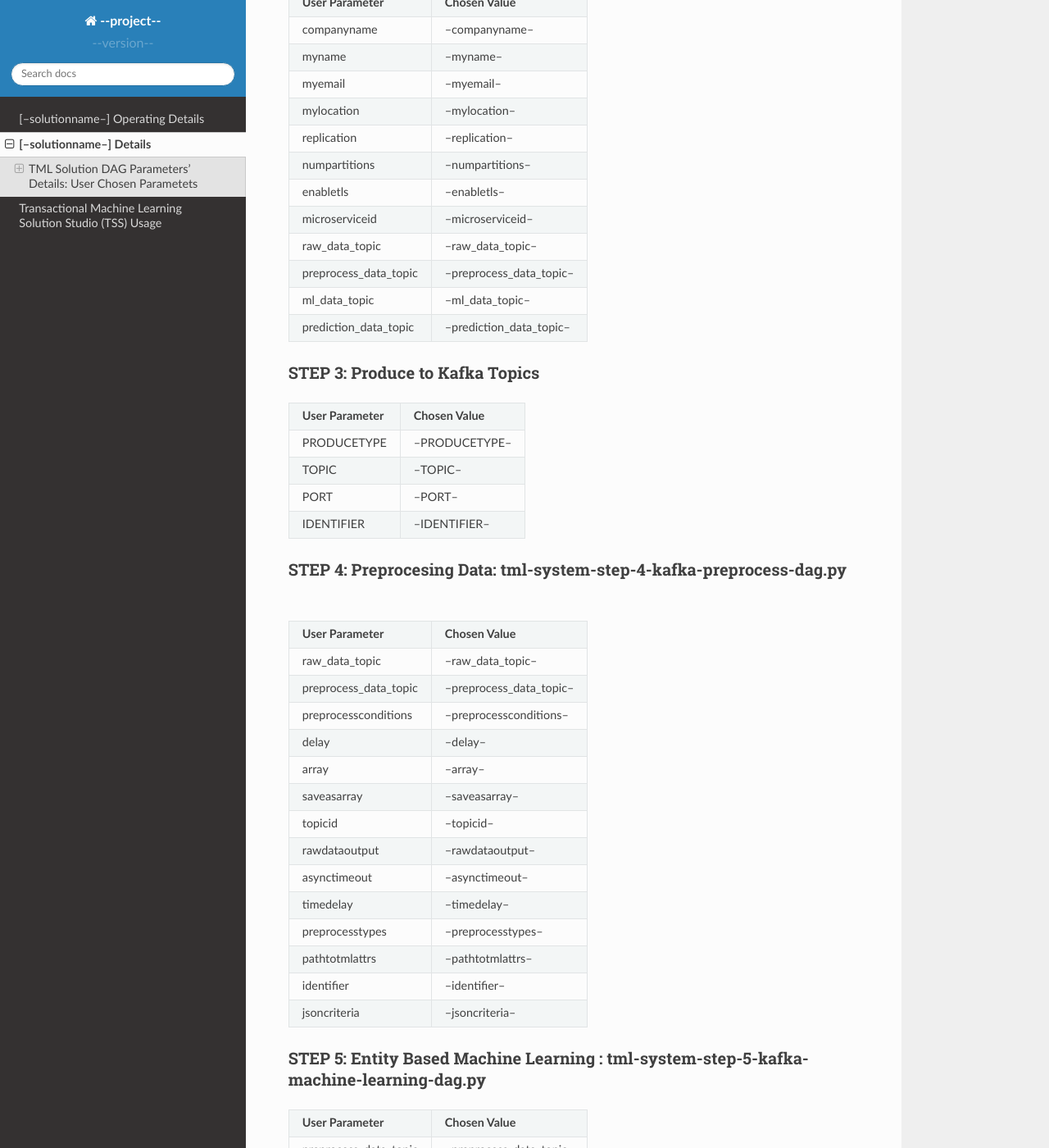
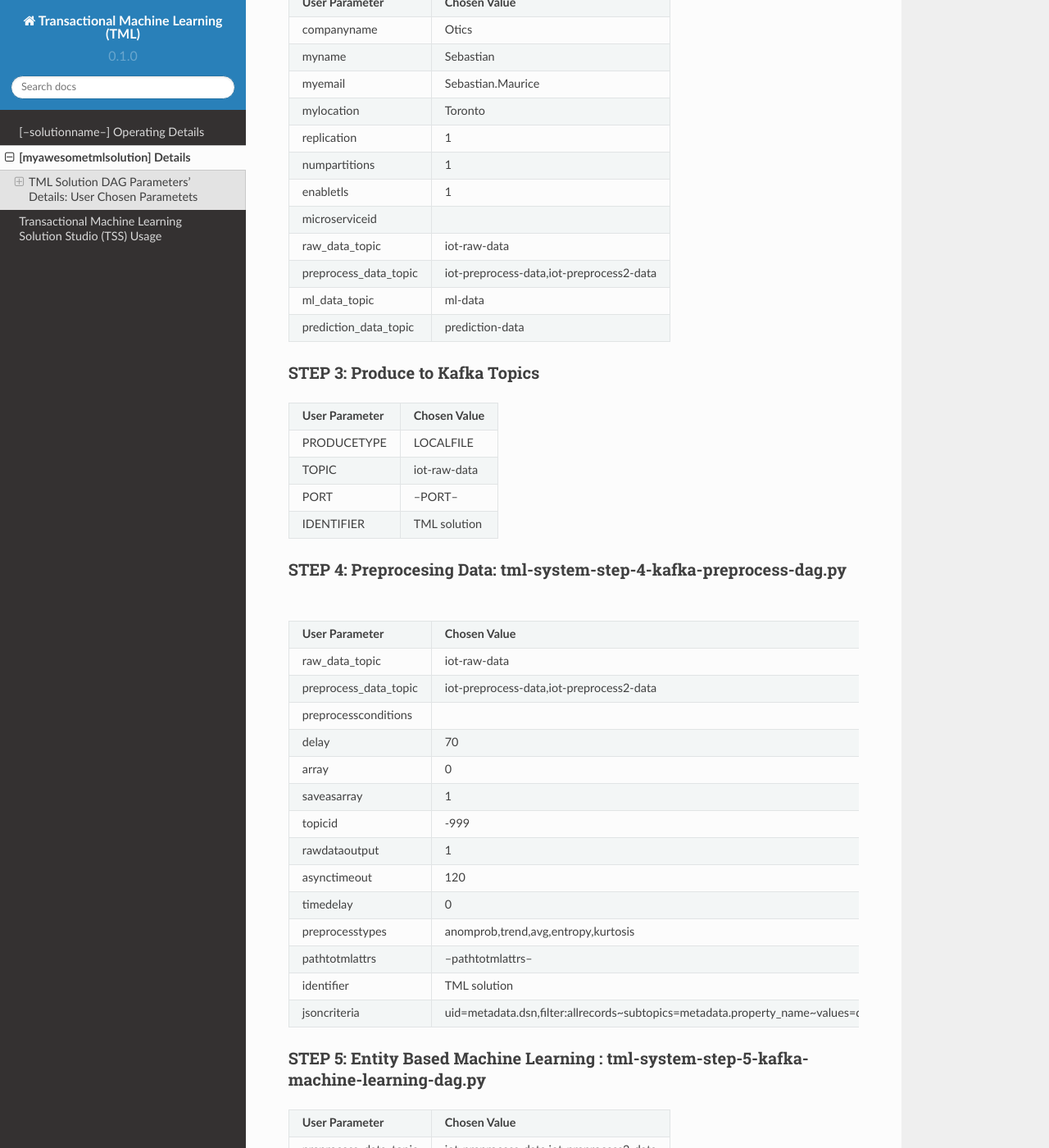
Before and after one commit to vanesalcb06/tssproject2-2b5c, a Sphinx documentation site: the page built from docs/source/details.rst, in a window 1280 px wide and 1400 px high, scrolled down 676 px. Shown: the whole window at 82% size. Built offline with Sphinx 7.4.7 and the Read the Docs theme 2.0.0, drawn with Linux system fonts in a browser that asks for light colours; some of the changed text lies outside the part shown.

Commit message:
myawesometmlsolution-readthedocs

```diff
--- a/docs/source/conf.py
+++ b/docs/source/conf.py
@@ -2,12 +2,12 @@
 
 # -- Project information
 
-project = '--project--'
-copyright = '--copyright--'
-author = '--author--'
+project = 'Transactional Machine Learning (TML)'
+copyright = '2024, Otics Advanced Analytics, Incorporated - For Support email support@otics.ca'
+author = 'Sebastian Maurice'
 
-release = '--release--'
-version = '--version--'
+release = '0.1'
+version = '0.1.0'
 
 # -- General configuration
 
--- a/docs/source/details.rst
+++ b/docs/source/details.rst
@@ -1,4 +1,4 @@
-[--solutionname--] Details
+[myawesometmlsolution] Details
 ============================
 
 TML Solution DAG Parameters' Details: User Chosen Parametets
@@ -12,19 +12,19 @@ STEP 1: Get TML Core Params: tml_system_step_1_getparams_dag
    * - **User Parameter**
      - **Chosen Value**
    * - solutionname
-     - --sname--
+     - myawesometmlsolution
    * - solutiontitle
-     - --stitle--
+     - My Solution Title
    * - solutiondescription
-     - --sdesc--
+     - This is an awesome real-time solution built by TSS
    * - brokerhost
-     - --brokerhost--
+     - 127.0.0.1
    * - brokerport
-     - --brokerport--
+     - 9092
    * - cloudusername
-     - --cloudusername--
+     - None
    * - ingestdatamethod
-     - --ingestdatamethod--
+     - localfile
 
 STEP 2: Create Kafka Topics: tml_system_step_2_kafka_createtopic_dag
 ^^^^^^^^^^^^^^^^^^^^^^^^^^^^^^^^^^
@@ -34,29 +34,29 @@ STEP 2: Create Kafka Topics: tml_system_step_2_kafka_createtopic_dag
    * - **User Parameter**
      - **Chosen Value**
    * - companyname
-     - --companyname--
+     - Otics
    * - myname
-     - --myname--
+     - Sebastian
    * - myemail
-     - --myemail--
+     - Sebastian.Maurice
    * - mylocation
-     - --mylocation--
+     - Toronto
    * - replication
-     - --replication--
+     - 1
    * - numpartitions
-     - --numpartitions--
+     - 1
    * - enabletls
-     - --enabletls--
+     - 1
    * - microserviceid
-     - --microserviceid--
+     -
    * - raw_data_topic
-     - --raw_data_topic--
+     - iot-raw-data
    * - preprocess_data_topic
-     - --preprocess_data_topic--
+     - iot-preprocess-data,iot-preprocess2-data
    * - ml_data_topic
-     - --ml_data_topic--
+     - ml-data
    * - prediction_data_topic
-     - --prediction_data_topic--
+     - prediction-data
 
 STEP 3: Produce to Kafka Topics
 ^^^^^^^^^^^^^^^^^^^^^^^^^^^^^^^^^^
@@ -66,13 +66,13 @@ STEP 3: Produce to Kafka Topics
    * - **User Parameter**
      - **Chosen Value**
    * - PRODUCETYPE
-     - --PRODUCETYPE--
+     - LOCALFILE
    * - TOPIC
-     - --TOPIC--
+     - iot-raw-data
    * - PORT
      - --PORT--
    * - IDENTIFIER
-     - --IDENTIFIER--
+     - TML solution
 
 STEP 4: Preprocesing Data: tml-system-step-4-kafka-preprocess-dag.py
 ^^^^^^^^^^^^^^^^^^^^^^^^^^^^^^^^^^
@@ -82,33 +82,33 @@ STEP 4: Preprocesing Data: tml-system-step-4-kafka-preprocess-dag.py
    * - **User Parameter**
      - **Chosen Value**
    * - raw_data_topic
-     - --raw_data_topic--
+     - iot-raw-data
    * - preprocess_data_topic
-     - --preprocess_data_topic--
+     - iot-preprocess-data,iot-preprocess2-data
    * - preprocessconditions
-     - --preprocessconditions--
+     -
    * - delay
-     - --delay--
+     - 70
    * - array
-     - --array--
+     - 0
    * - saveasarray
-     - --saveasarray--
+     - 1
    * - topicid
-     - --topicid--
+     - -999
    * - rawdataoutput
-     - --rawdataoutput--
+     - 1
    * - asynctimeout
-     - --asynctimeout--
+     - 120
    * - timedelay
-     - --timedelay--
+     - 0
    * - preprocesstypes
-     - --preprocesstypes--
+     - anomprob,trend,avg,entropy,kurtosis
    * - pathtotmlattrs
      - --pathtotmlattrs--
    * - identifier
-     - --identifier--
+     - TML solution
    * - jsoncriteria
-     - --jsoncriteria--
+     - uid=metadata.dsn,filter:allrecords~subtopics=metadata.property_name~values=datapoint.value~identifiers=metadata.display_name~datetime=datapoint.updated_at~msgid=datapoint.id~latlong=lat:long
 
 STEP 5: Entity Based Machine Learning : tml-system-step-5-kafka-machine-learning-dag.py
 ^^^^^^^^^^^^^^^^^^^^^^^^^^^^^^^^^^
@@ -118,13 +118,13 @@ STEP 5: Entity Based Machine Learning : tml-system-step-5-kafka-machine-learning
    * - **User Parameter**
      - **Chosen Value**
    * - preprocess_data_topic
-     - --preprocess_data_topic--
+     - iot-preprocess-data,iot-preprocess2-data
    * - ml_data_topic
-     - --ml_data_topic--
+     - ml-data
    * - modelruns
      - --modelruns--
    * - offset
-     - --offset--
+     - -1
    * - islogistic
      - --islogistic--
    * - networktimeout
@@ -138,7 +138,7 @@ STEP 5: Entity Based Machine Learning : tml-system-step-5-kafka-machine-learning
    * - rollbackoffsets
      - --rollbackoffsets--
    * - topicid
-     - --topicid--
+     - -999
    * - consumefrom
      - --consumefrom--
    * - fullpathtotrainingdata
@@ -160,7 +160,7 @@ STEP 6: Entity Based Predictions: tml-system-step-6-kafka-predictions-dag
    * - **User Parameter**
      - **Chosen Value**
    * - preprocess_data_topic
-     - --preprocess_data_topic--
+     - iot-preprocess-data,iot-preprocess2-data
    * - ml_prediction_topic
      - --ml_prediction_topic--
    * - streamstojoin
@@ -170,19 +170,19 @@ STEP 6: Entity Based Predictions: tml-system-step-6-kafka-predictions-dag
    * - consumefrom
      - --consumefrom--
    * - offset
-     - --offset--
+     - -1
    * - delay
-     - --delay--
+     - 70
    * - usedeploy
      - --usedeploy--
    * - networktimeout
      - --networktimeout--
    * - preprocess_data_topic
-     - --preprocess_data_topic--
+     - iot-preprocess-data,iot-preprocess2-data
    * - maxrows
      - --maxrows--
    * - topicid
-     - --topicid--
+     - -999
    * - pathtoalgos
      - --pathtoalgos--
 
@@ -194,16 +194,16 @@ STEP 7: Real-Time Visualization: tml-system-step-7-kafka-visualization-dag
    * - **User Parameter**
      - **Chosen Value**
    * - vipervizport
-     - --vipervizport--
+     - 54881
    * - topic
-     - --topic--
+     - iot-preprocess
    * - secure
-     - --secure--
+     - 1
    * - offset
-     - --offset--
+     - -1
    * - append
-     - --append--
+     - 0
    * - chip
-     - --chip--
+     - AMD64
    * - rollbackoffset
-     - --rollbackoffset--
+     - 500
--- a/docs/source/index.rst
+++ b/docs/source/index.rst
@@ -1,10 +1,10 @@
-Welcome to Transactional Machine Learning (TML) Solution: [--solutionname--] Documentation!
+Welcome to Transactional Machine Learning (TML) Solution: [myawesometmlsolution] Documentation!
 ===================================
 
---solutiontitle--
+My Solution Title
 -----------------------
 
-**--solutiondescription--**
+**This is an awesome real-time solution built by TSS**
 
 .. important::
    This documentation is auto-generated by the TML Solution Studio (TSS).
--- a/docs/source/operating.rst
+++ b/docs/source/operating.rst
@@ -39,7 +39,7 @@
      - --readthedocs--
      - This is this url.
    * - Solution Trigger DAG
-     - --triggername--
+     - None
      - This is the name of the solution DAG you
 
        chose to trigger
```
